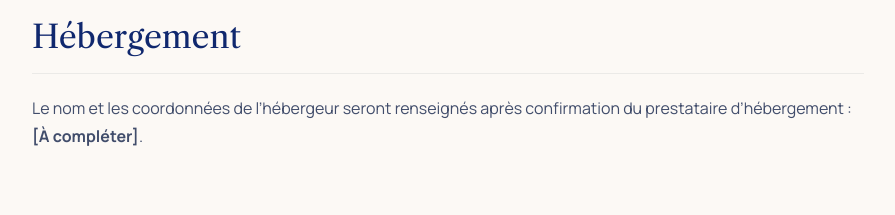
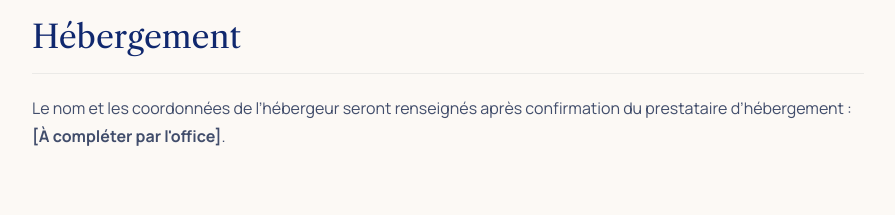
Before and after one commit to Theo-FERRETE/projet-notaire, a Next.js app: page /mentions-legales in a window 1280 px wide. Shown: the part 1080-1295 px from the top of the page, without its empty margins (192-1087 px from the left). Built offline with nearby package versions, Linux system fonts and the light colour scheme; no server answers.

Commit message:
petit modif pour capter le push

```diff
--- a/app/(site)/mentions-legales/page.tsx
+++ b/app/(site)/mentions-legales/page.tsx
@@ -31,7 +31,7 @@ const sections = [
   },
   {
     title: 'Hébergement',
-    content: <p>Le nom et les coordonnées de l’hébergeur seront renseignés après confirmation du prestataire d’hébergement : <strong>[À compléter]</strong>.</p>,
+    content: <p>Le nom et les coordonnées de l’hébergeur seront renseignés après confirmation du prestataire d’hébergement : <strong>[À compléter par l'office]</strong>.</p>,
   },
   {
     title: 'Propriété intellectuelle',
```
